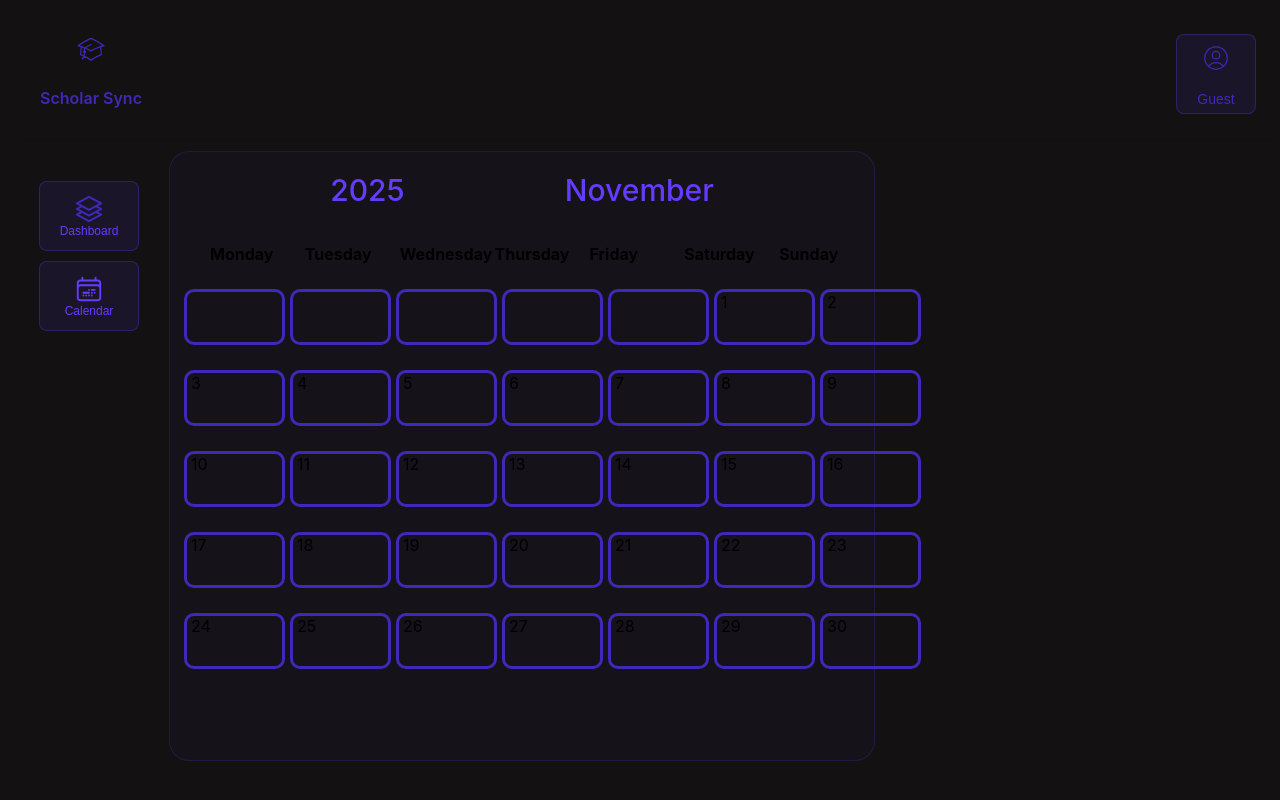
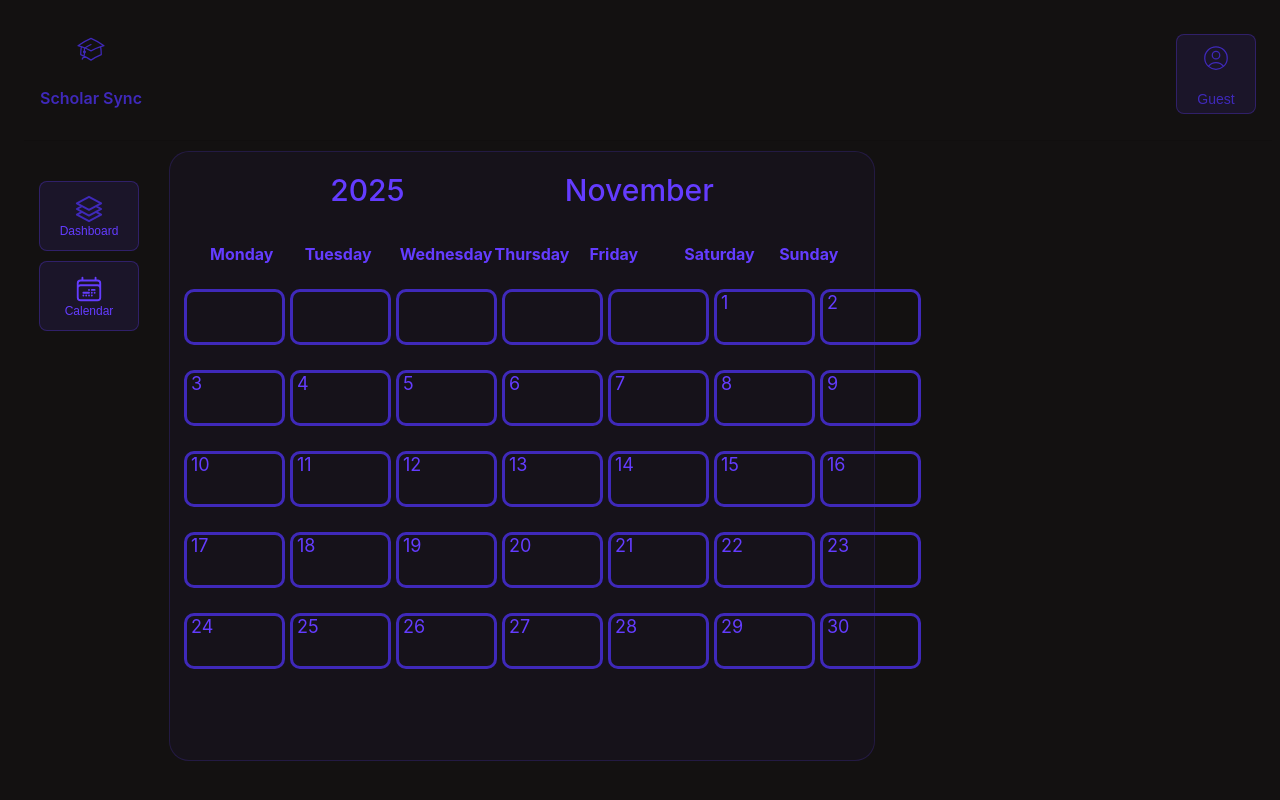
Before and after one commit to K1ndl3/StudentDashboard, a React (Vite) app in the folder frontEnd/studentDashboard_frontEnd/: page /calendar in a window 1280 px wide. Shown: the top 800 px of the page. Built offline with nearby package versions, Linux system fonts and the light colour scheme.

Commit message:
fixed calendar color issue

```diff
--- a/frontEnd/studentDashboard_frontEnd/src/components/guest-component/calendar/calendar-component.css
+++ b/frontEnd/studentDashboard_frontEnd/src/components/guest-component/calendar/calendar-component.css
@@ -2,6 +2,7 @@
     display: flex;
     flex-direction: row;
     gap: 30px;
+    --calendar-accent: rgb(100, 60, 255);
 }
 
 
@@ -22,17 +23,23 @@
     justify-content: space-evenly;
 }
 
+.calendar-header h1 {
+    color: var(--calendar-accent);
+}
+
 .day-of-week {
   display: grid;
   grid-template-columns: repeat(7, 1fr); /* 7 equal columns */
   font-weight: bold;
   margin-bottom: 5px;
+  color: var(--calendar-accent);
 }
 
 .day {
     list-style: none;
     padding: 0;
     margin: 0;
+    color: var(--calendar-accent);
 }
 
 .dates {
--- a/frontEnd/studentDashboard_frontEnd/src/components/guest-component/calendar/day.css
+++ b/frontEnd/studentDashboard_frontEnd/src/components/guest-component/calendar/day.css
@@ -9,5 +9,11 @@
 }
 
 .day-number {
+    font-size: 18px;
     margin-left: 4px;
+    color: rgb(100, 60, 255);
 }
+
+.days .size-6 {
+    color: rgb(100, 60, 255);
+}
--- a/frontEnd/studentDashboard_frontEnd/src/components/user-component/TaskList/TaskList.css
+++ b/frontEnd/studentDashboard_frontEnd/src/components/user-component/TaskList/TaskList.css
@@ -112,6 +112,12 @@
     border-color: rgba(100, 60, 255, 0.6);
 }
 
+.canvas-filter-date::-webkit-calendar-picker-indicator {
+    filter: invert(1);
+    opacity: 1;
+    cursor: pointer;
+}
+
 .canvas-task-empty {
     margin: 0;
     font-size: 0.875rem;
```
